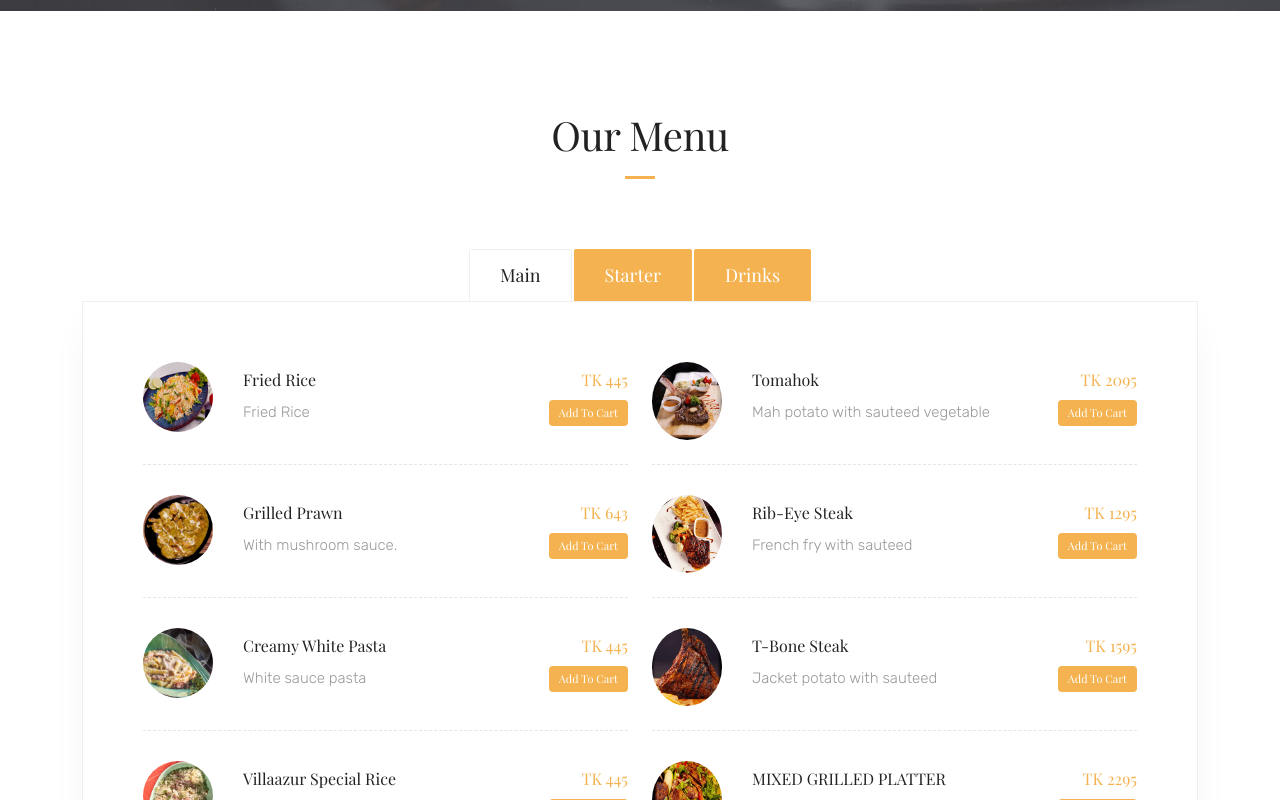
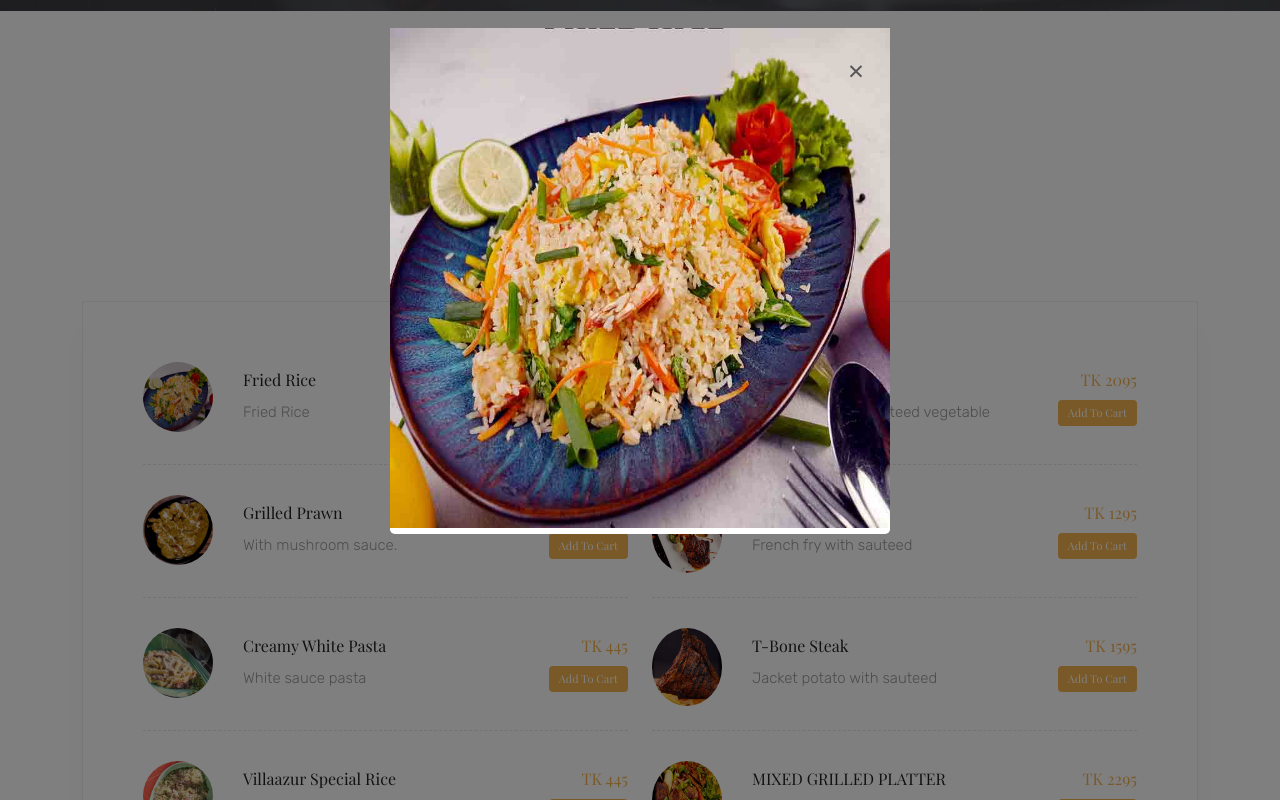
Before and after one commit to sisrafilss/vailla-azzur-client-next, a Next.js app: page / in a window 1280 px wide. Both pictures are taken after a click on the element 178 px from the left and 2538 px from the top of the page. Shown: the part 2138-2938 px from the top of the page. Built offline with nearby package versions, Linux system fonts and the light colour scheme; a web font is replaced by a local one.

Commit message:
close icon(button) not showing on modal image bug fixed

```diff
--- a/components/ourMenu/singleMenu.js
+++ b/components/ourMenu/singleMenu.js
@@ -2,14 +2,16 @@ import Image from "next/image";
 import styles from "../../styles/OurMenu.module.css";
 
 function SingleMenu({ menu }) {
-  const { name, description, price, currency, image } = menu;
+  const { id, name, description, price, currency, image } = menu;
 
   return (
+    <>
       <li>
         <div
           className={`${styles.list_image} cursor-pointer`}
-        data-toggle="modal"
-        data-target="#fried_rice"
+          data-bs-toggle="modal"
+          data-bs-target={`#menu${id}`}
+          type="button"
         >
           <Image src={image} alt="" className={styles.menu_item_img} />
           {/* <!-- <span>new</span> --> */}
@@ -26,6 +28,32 @@ function SingleMenu({ menu }) {
           <p>{description}</p>
         </div>
       </li>
+
+      {/* <!-- Modal --> */}
+      <div
+        className="modal fade"
+        id={`menu${id}`}
+        tabIndex="-1"
+        aria-labelledby="exampleModalLabel"
+        aria-hidden="true"
+      >
+        <div className="modal-dialog">
+          <div className="modal-content border-0">
+            <div>
+              <button
+                type="button"
+                className="close btn_modal_close"
+                data-bs-dismiss="modal"
+                aria-label="Close"
+              >
+                <span aria-hidden="true">&times;</span>
+              </button>
+              <Image src={image} alt="" className="w-100" />
+            </div>
+          </div>
+        </div>
+      </div>
+    </>
   );
 }
 
--- a/components/todaysSpecialFood/foodPost.js
+++ b/components/todaysSpecialFood/foodPost.js
@@ -58,13 +58,14 @@ function FoodPost({ post }) {
             <div>
               <button
                 type="button"
-                className={"btn-close " + styles.close_button}
+                className="close btn_modal_close"
                 data-bs-dismiss="modal"
                 aria-label="Close"
-              ></button>
+              >
+                <span aria-hidden="true">&times;</span>
+              </button>
+              <Image src={image} alt="" className="w-100" />
             </div>
-
-            <Image src={image} alt="" className="w-100" />
           </div>
         </div>
       </div>
--- a/components/todaysSpecialFood/foodPost2.js
+++ b/components/todaysSpecialFood/foodPost2.js
@@ -2,7 +2,7 @@ import Image from "next/image";
 import styles from "../../styles/TodaySpecialFood.module.css";
 
 function FoodPost2({ post }) {
-  const {id, name, description, price, category, image } = post;
+  const { id, name, description, price, category, image } = post;
   return (
     <>
       <div className={`${styles.food_post} todays_special_food1`}>
@@ -61,13 +61,14 @@ function FoodPost2({ post }) {
             <div>
               <button
                 type="button"
-                className={"btn-close " + styles.close_button}
+                className="close btn_modal_close"
                 data-bs-dismiss="modal"
                 aria-label="Close"
-              ></button>
+              >
+                <span aria-hidden="true">&times;</span>
+              </button>
+              <Image src={image} alt="" className="w-100" />
             </div>
-
-            <Image src={image} alt="" className="w-100" />
           </div>
         </div>
       </div>
--- a/styles/globals.css
+++ b/styles/globals.css
@@ -1963,3 +1963,22 @@ input[name="blogs_searchbar"]:focus {
 }
 
 /* ================== CSS were in the bottom of Index.php ==================== */
+
+.btn_modal_close {
+  position: absolute;
+  margin-top: 20px;
+  color: rgb(87, 85, 85);
+  margin-left: -35px;
+  right: 20px;
+  z-index: 10;
+  background-color: transparent;
+  border: 0 !important;
+}
+.btn_modal_close:hover {
+  color: rgb(165, 159, 159);
+}
+
+.btn_modal_close span {
+  /* color: white; */
+  font-size: 28px;
+}
```
Lines whose indentation alone changed are shown as unchanged.
